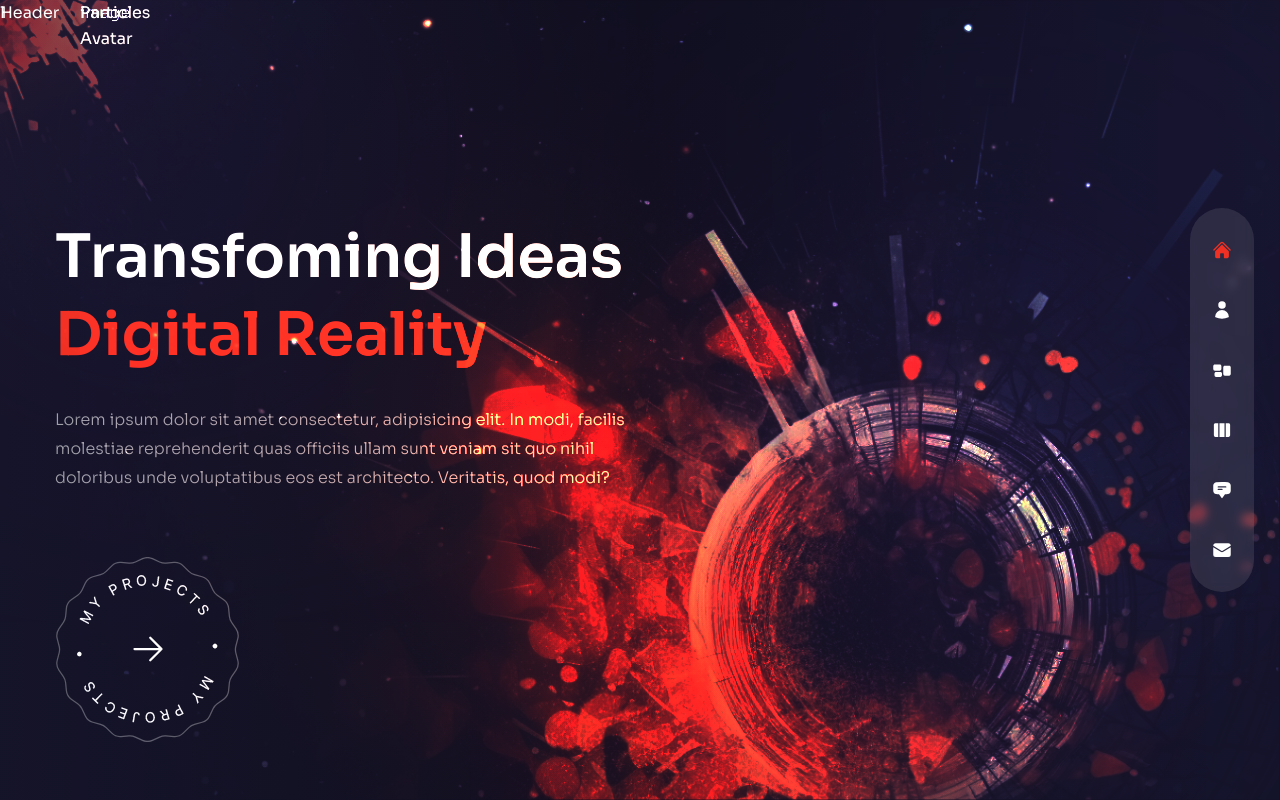
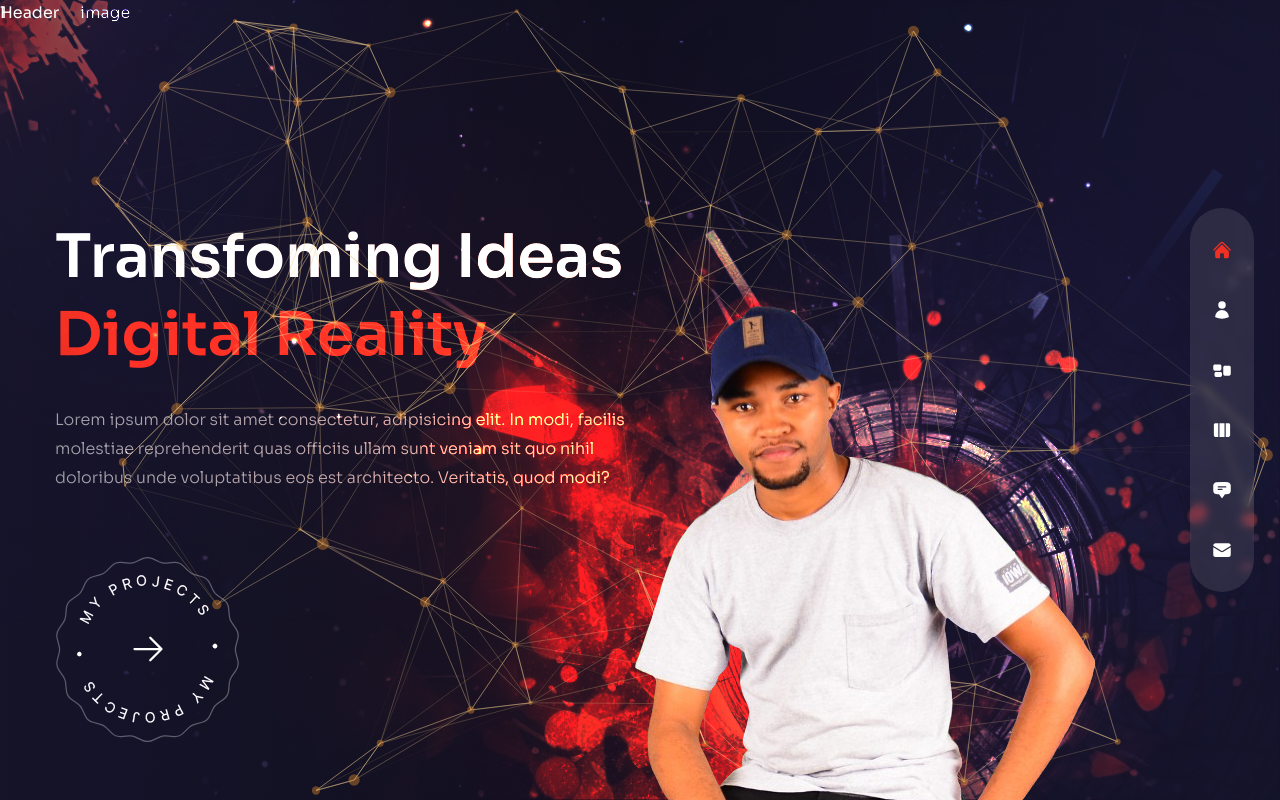
Before and after one commit to mine-martin/2023_Portfolio, a Next.js app: page / in a window 1280 px wide. Built offline with nearby package versions, Linux system fonts and the light colour scheme.

Commit message:
Finish on Particles Container

```diff
--- a/components/Avatar.js
+++ b/components/Avatar.js
@@ -1,5 +1,14 @@
+import Image from "next/image";
+
 const Avatar = () => {
-  return <div>Avatar</div>;
+  return (
+    <div className="hidden xl:flex xl:max-w-none">
+      <Image
+        src={'/portfolioavatar.png'}
+        className="translate-z-0 w-full h-full" width={737} height={678} alt="" />
+
+    </div>
+  )
 };
 
 export default Avatar;
--- a/components/ParticlesContainer.js
+++ b/components/ParticlesContainer.js
@@ -1,5 +1,96 @@
+import { Particles } from "react-tsparticles";
+import { Particle, loadFull } from "tsparticles";
+import React, {
+  useCallback
+} from "react";
+
 const ParticlesContainer = () => {
-  <div>Particles Container</div>;
-};
+
+  const particlesInit = useCallback(async (engine) => {
+    await loadFull(engine)
+
+  }, [])
+  const particlesLoaded = useCallback(async () => {
+
+  }, [])
+
+  return (
+    <Particles
+      className="w-full h-full absolute translate-z-0"
+      id="tsparticles" init={particlesInit} loaded={particlesLoaded} options={{
+        fullScreen: { enabled: false },
+        background: {
+          color: {
+            value: ""
+          },
+        },
+        fpsLimit: 120,
+        interactivity: {
+          events: {
+            onClick: {
+              enable: false,
+              mode: 'push'
+            },
+            onHover: {
+              enable: true,
+              mode: 'repulse'
+            },
+            resize: true,
+          },
+          modes: {
+            push: {
+              quatity: 100
+            },
+            repulse: {
+              distance: 200,
+              duration: 0.4
+            },
+          }
+        },
+        particles: {
+          color: {
+            value: "#e68e2e",
+          },
+          links: {
+            color: "#f5d393",
+            distance: 200,
+            enable: true,
+            opacity: 0.5,
+            width: 1,
+          },
+          collisions: {
+            enabled: true,
+          },
+          move: {
+            directions: "none",
+            enabled: true,
+            outModes: {
+              dafault: 'bounce',
+            },
+            random: false,
+            speed: 1,
+            straight: false,
+          },
+          number: {
+            density: {
+              enable: true,
+              area: 800,
+            },
+            value: 80,
+          },
+          opacity: {
+            value: 0.4,
+          },
+          shape: {
+            type: 'circle',
+          },
+          size: {
+            value: { min: 1, max: 6 },
+          },
+        },
+        detectRetina: true,
+      }}
+    />)
+}
 
 export default ParticlesContainer;
--- a/pages/index.js
+++ b/pages/index.js
@@ -41,12 +41,18 @@ const Home = () => {
         <div className='bg-none xl:bg-explosion xl:bg-cover xl:bg-right xl:bg-no-repeat w-full h-full absolute mix-blend-color-dodge translate-z-0'>image</div>
 
         {/* particles */}
-        <div>
-          Particles
-        </div>
-        <div>
+        <ParticlesContainer />
+
+        {/* my avatar */}
+        <motion.div variants={fadeIn('up', 0.5)}
+          initial="hidden"
+          animate="show"
+          exit="hidden"
+          transition={{ duration: 1, ease: 'easeInOut' }}
+          className="w-full h-full max-w-[737px] max-h-[678px] absolute -bottom-40 -right-0 lg:-bottom-55
+         lg:right-[8%]">
           <Avatar />
-        </div>
+        </motion.div>
       </div>
     </div>
   )
```
Also changed, not shown: public/P_avatar.png (added), public/portfolioavatar.png (added).
